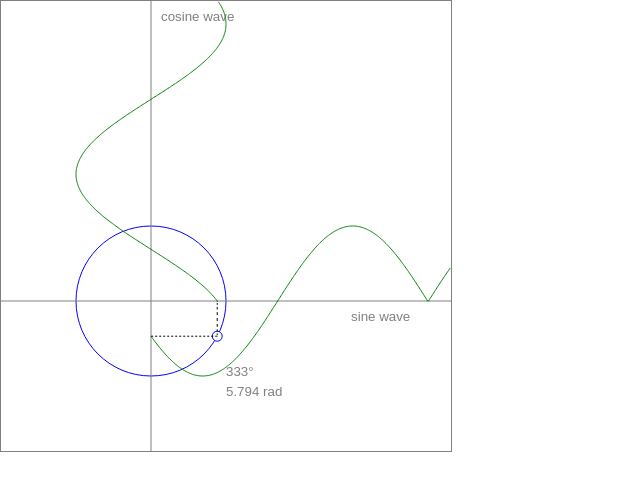
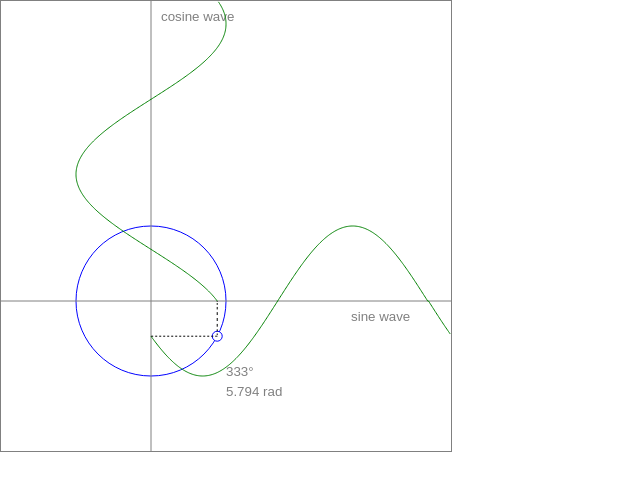
Before and after one commit to einaros/trig-paperjs, a website: page public/trig-paperjs.html in a window 1280 px wide. Shown: the full height of the page, 0-640 px from the left. Drawn offline with Linux system fonts and the light colour scheme.

Commit message:
fixed sine wave predraw angle

```diff
--- a/public/trig-paperjs.html
+++ b/public/trig-paperjs.html
@@ -62,7 +62,7 @@
                 for (var i = 0; i < sineWaveLength/sineWaveStep; ++i) {
                     sineWave.add(circleCenterPt.add([
                         i * sineWaveStep,
-                        -Math.sin((angle + i) / 180 * Math.PI) * circleRadius
+                        Math.sin((angle + i) / 180 * Math.PI) * circleRadius
                     ]));
                 }
                 var sineWaveMarker = new paper.Path.Line();
```
